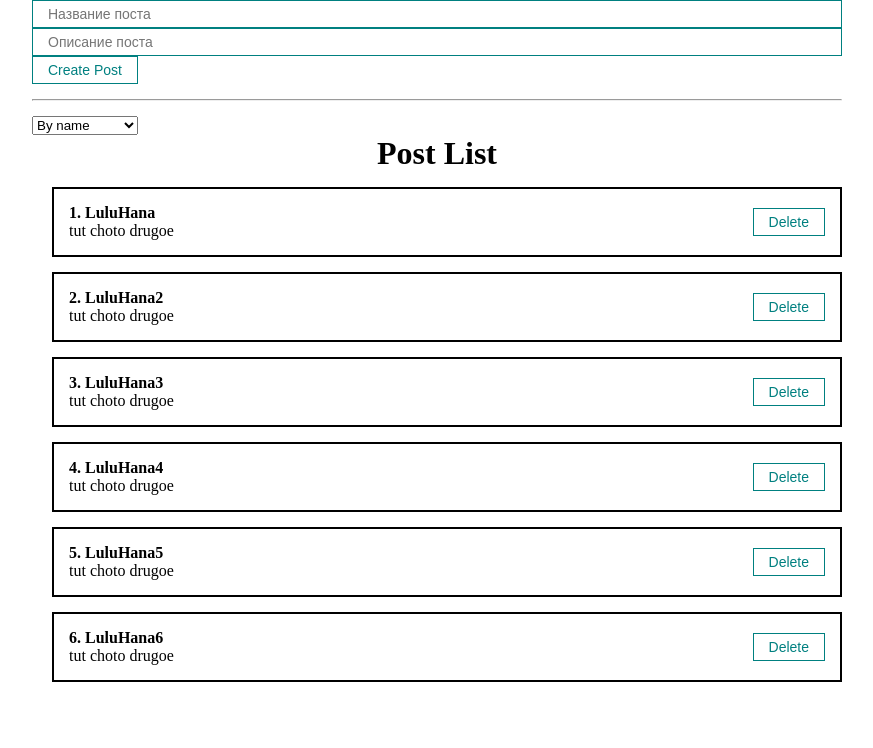
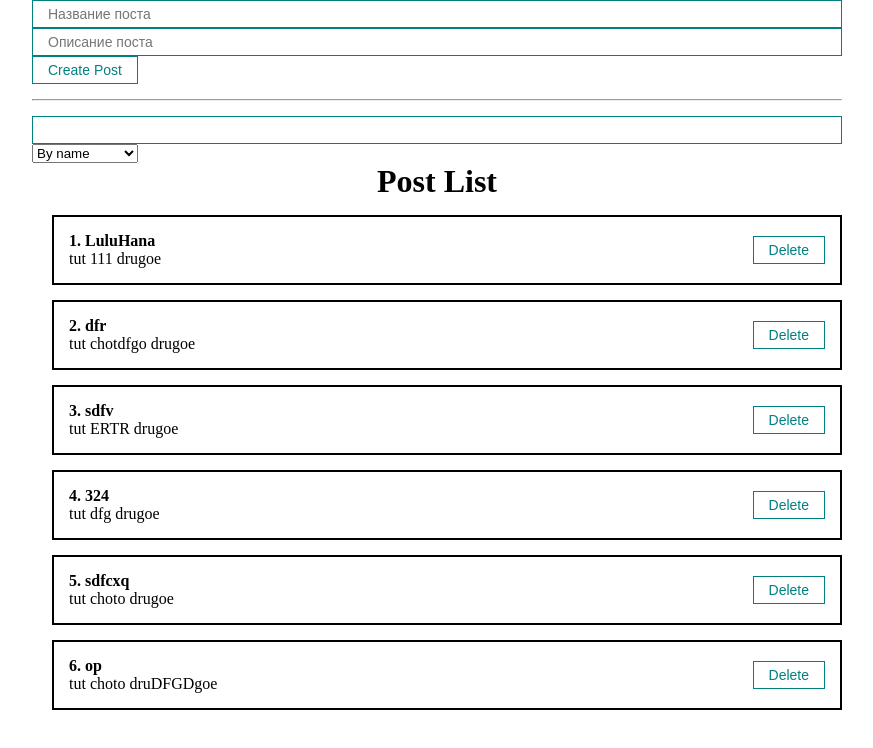
Before and after one commit to dash-cat/course, a React (Create React App) app: page / in a window 1280 px wide. Shown: the top 748 px of the page, without its empty margins (203-1076 px from the left). Built offline with nearby package versions, Linux system fonts and the light colour scheme.

Commit message:
selected sort

```diff
--- a/src/App.js
+++ b/src/App.js
@@ -3,18 +3,31 @@ import "../src/styles/App.css";
 import PostForm from "./components/PostForm";
 import PostList from "./components/PostList";
 import MySelect from "./components/UI/select/MySelect";
+import MyInput from "./components/UI/input/MyInput";
 
 const App = () => {
   const [posts, setPosts] = useState([
-    { id: 1, title: "LuluHana", body: "tut choto drugoe" },
-    { id: 2, title: "LuluHana2", body: "tut choto drugoe" },
-    { id: 3, title: "LuluHana3", body: "tut choto drugoe" },
-    { id: 4, title: "LuluHana4", body: "tut choto drugoe" },
-    { id: 5, title: "LuluHana5", body: "tut choto drugoe" },
-    { id: 6, title: "LuluHana6", body: "tut choto drugoe" },
+    { id: 1, title: "LuluHana", body: "tut 111 drugoe" },
+    { id: 2, title: "dfr", body: "tut chotdfgo drugoe" },
+    { id: 3, title: "sdfv", body: "tut ERTR drugoe" },
+    { id: 4, title: "324", body: "tut dfg drugoe" },
+    { id: 5, title: "sdfcxq", body: "tut choto drugoe" },
+    { id: 6, title: "op", body: "tut choto druDFGDgoe" },
   ]);
 
   const [selectedSort, setSelectedSort] = useState('')
+  const [searchQuery, setSearchQuery] = useState('')
+
+  function getSortedPosts() {
+    console.log('Work function sort')
+    if (selectedSort) {
+      return [...posts].sort((a,b) => a[selectedSort].localeCompare(b[selectedSort]))
+    } else {
+      return posts
+    }
+  }
+
+  const sortedposts = getSortedPosts()
 
   const createPost = (newPost) => {
     setPosts([...posts, newPost]);
@@ -26,13 +39,19 @@ const App = () => {
 
   const sortPosts = (sort) => {
     setSelectedSort(sort)
-    setPosts([...posts.sort((a,b) => a[sort].localeCompare(b[sort]))])
   }
 
   return (
     <div className="App">
       <PostForm create={createPost} />
       <hr style={{margin: '15px 0px'}}/>
+      <div>
+        <MyInput
+          value={searchQuery}
+          onChange={e => setSearchQuery(e.target.value)}
+          plaseholder="Search..."
+        />
+      </div>
       <MySelect
         value={selectedSort}
         onChange={sortPosts}
@@ -43,7 +62,7 @@ const App = () => {
         ]}
       />
       {posts.length ? (
-        <PostList remove={deletePost} posts={posts} title="Post for JS" />
+        <PostList remove={deletePost} posts={sortedposts} title="Post for JS" />
       ) : (
         <h1 style={{ textAlign: "center" }}>Postov NET!</h1>
       )}
```
